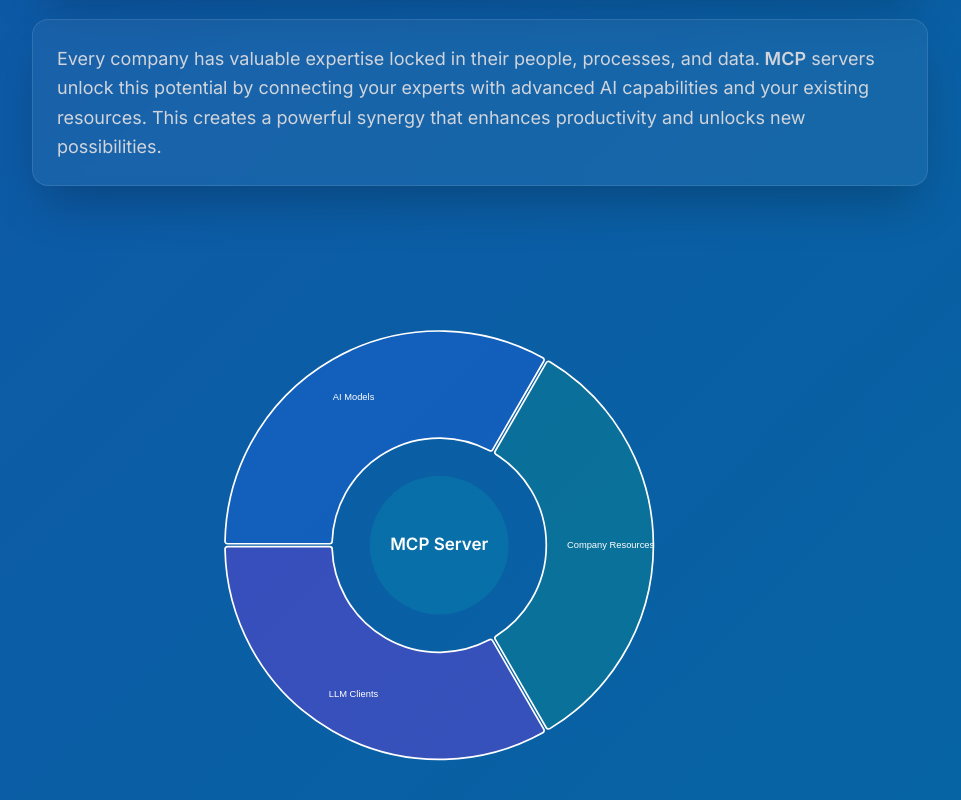
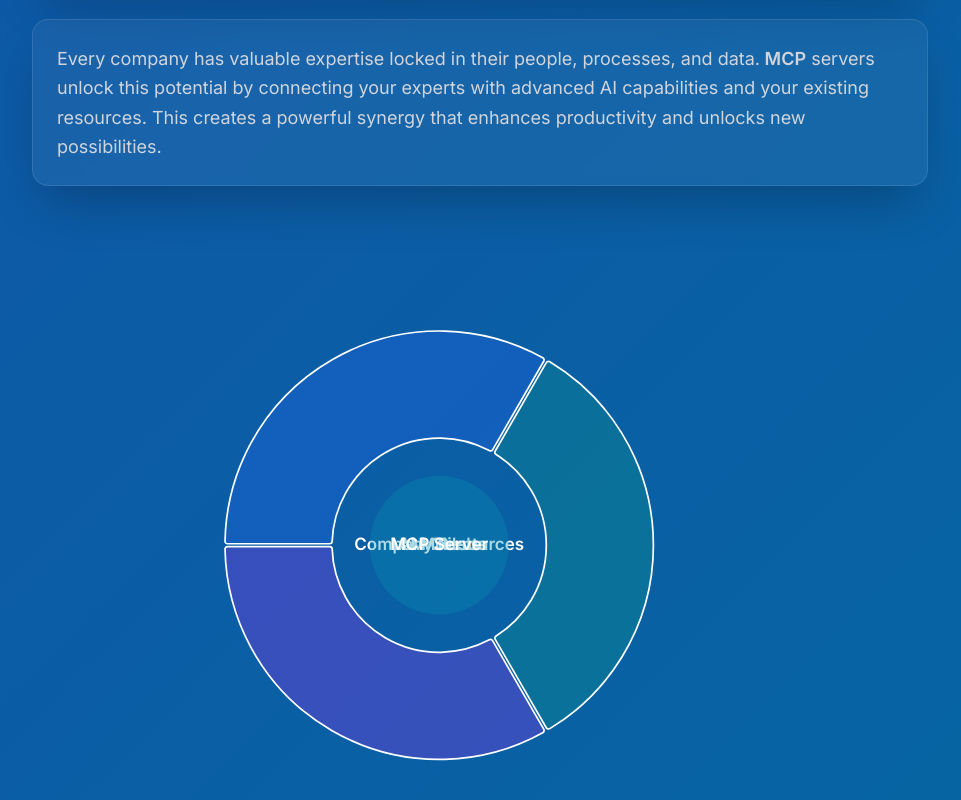
Before and after one commit to boorich/extraordinary_minds, a Next.js app: page / in a window 1280 px wide. Shown: the part 580-1380 px from the top of the page, without its empty margins (160-1121 px from the left). Built offline with nearby package versions, Linux system fonts and the light colour scheme.

Commit message:
fix: proper label positioning with correct font size
- Set arcLabelsRadiusOffset to 0.35 for center segment positioning
- Use arcLabelsComponent for text-xl font size
- Keep simple label implementation

```diff
--- a/src/components/MCPArchitectureNivo.tsx
+++ b/src/components/MCPArchitectureNivo.tsx
@@ -79,10 +79,19 @@ const MCPArchitecture = () => {
           endAngle={270}
           enableArcLabels={true}
           arcLabel={d => d.data.title}
-          arcLabelsRadiusOffset={0.6}
+          arcLabelsRadiusOffset={0.35}
           arcLabelsSkipAngle={0}
           arcLabelsTextColor="white"
-          arcLabelsTextClass="text-xl font-semibold"
+          arcLabelsComponent={({ label }) => (
+            <text
+              textAnchor="middle"
+              dominantBaseline="middle"
+              fill="white"
+              className="text-xl font-semibold"
+            >
+              {label}
+            </text>
+          )}
           layers={[
             'arcs',
             'arcLabels',
```
